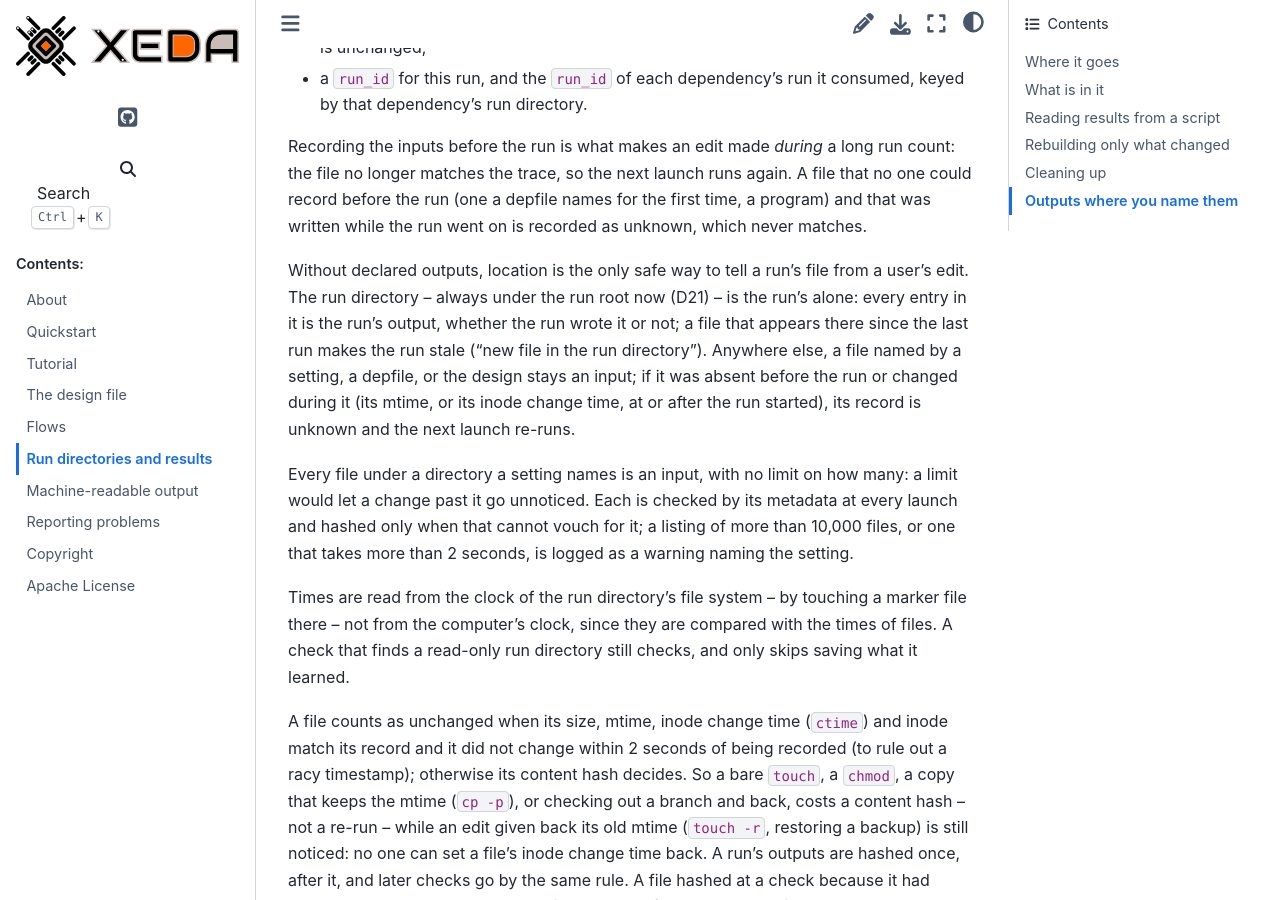
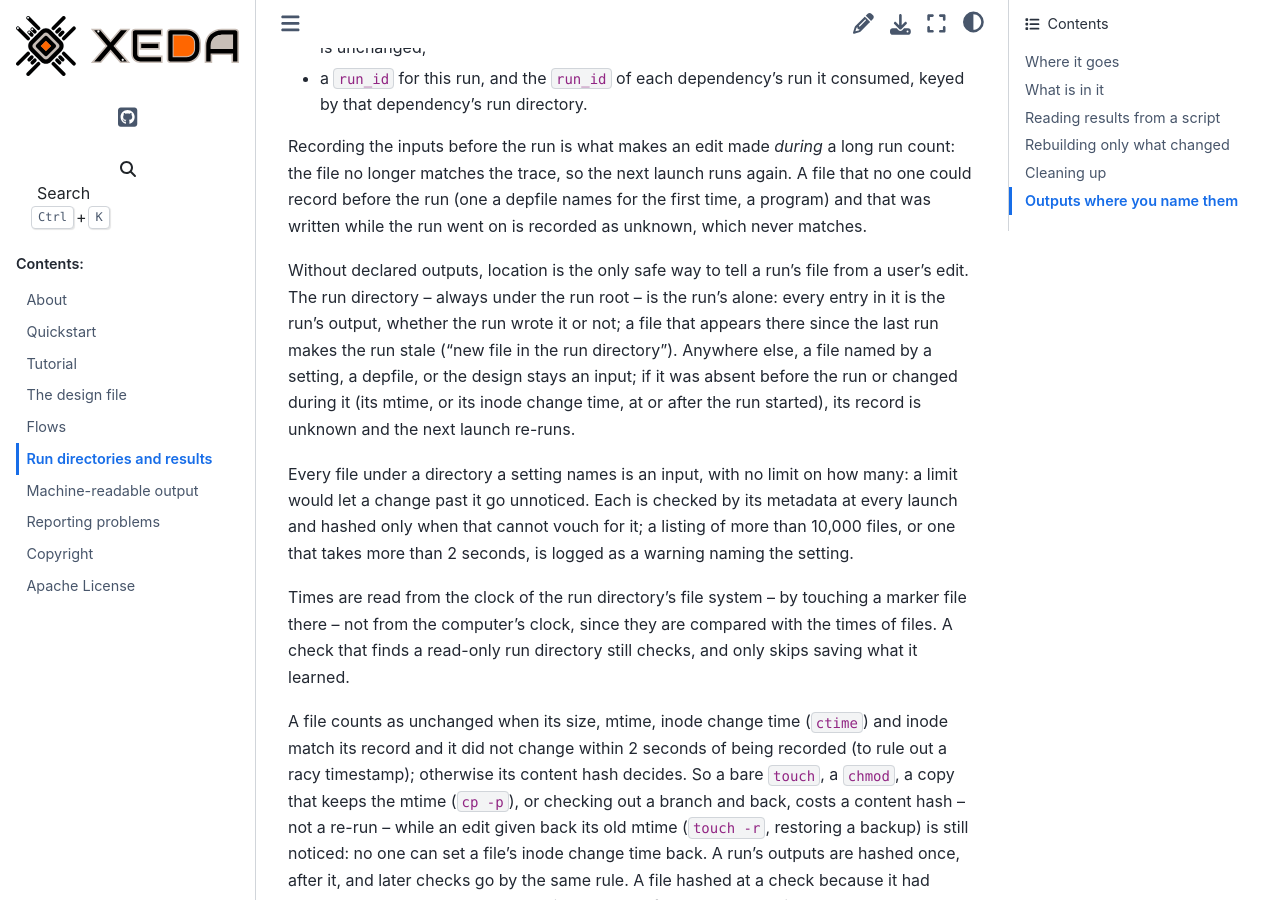
Before and after one commit to XedaHQ/xeda, a Sphinx documentation site: the page built from docs/run-directories.rst, in a window 1280 px wide and 900 px high, scrolled down 6891 px. Built offline with Sphinx 7.4.7 and the Sphinx Book theme 1.1.4, drawn with Linux system fonts in a browser that asks for light colours; some of the changed text lies outside the part shown.

```diff
--- a/docs/machine-readable.rst
+++ b/docs/machine-readable.rst
@@ -281,7 +281,7 @@ its completed output could not be verified), ``FlowFatalError``, and ``FlowExcep
 not an exception class is ``FlowFailed``, the run's verdict: the requested flow
 itself ran to its end without raising and did not succeed (its own cause is in its
 ``results.json``, below). A flow that raises is named by its exception class, never by
-``FlowFailed``. Four more come from run-directory and delivery isolation (D21):
+``FlowFailed``. Four more come from run-directory and delivery isolation:
 
 * ``RunRootError`` -- the run root (``--run-root``/``XEDA_RUN_ROOT``) cannot be used: it holds
   files and carries no marker Xeda created, or it lies where Xeda cannot write. Names the
--- a/docs/run-directories.rst
+++ b/docs/run-directories.rst
@@ -274,7 +274,7 @@ before the run (one a depfile names for the first time, a program) and that was
 run went on is recorded as unknown, which never matches.
 
 Without declared outputs, location is the only safe way to tell a run's file from a user's edit.
-The run directory -- always under the run root now (D21) -- is the run's alone: every entry in it
+The run directory -- always under the run root -- is the run's alone: every entry in it
 is the run's output, whether the run wrote it or not; a file that appears there since the last run
 makes the run stale ("new file in the run directory"). Anywhere else, a file named by a setting, a
 depfile, or the design stays an input; if it was absent before the run or changed during it (its
@@ -457,10 +457,10 @@ location, or ``--outputs-to``, is copied there (see `Outputs where you name them
 one deliberate exception, and it never deletes anything: a destination is written and, if it was
 already there, replaced only with your say-so. Two further exceptions exist, both something you
 configure explicitly rather than something Xeda decides on its own: a git dependency's configured
-``clone_dir``/``local_cache`` (otherwise its clone goes in the run root's ``.dependencies``, D21's
-Task 7), and a writable entry of ``Docker.mounts`` you add yourself (a container otherwise gets the
-design root and the RTL/testbench source directories mounted read-only; a dependency's run
-directory is not mounted at all today, so a dockerized flow needing one of its files needs a
+``clone_dir``/``local_cache`` (otherwise its clone goes in the run root's ``.dependencies``), and
+a writable entry of ``Docker.mounts`` you add yourself (a container otherwise gets the design
+root and the RTL/testbench source directories mounted read-only; a dependency's run directory is
+not mounted at all today, so a dockerized flow needing one of its files needs a
 ``Docker.mounts`` entry for it -- that is not yet automatic). In both cases Xeda writes there as
 told, and guards nothing about what it finds: that directory is yours to manage, not Xeda's.
 
```
Also changed, not shown: other parts of docs/run-directories.rst (+3 -3 lines), docs/flows.rst (+3 -4 lines), src/xeda/data/agent/SKILL.md (+1 -1 lines), .claude/skills/xeda/SKILL.md, 2 other files.
